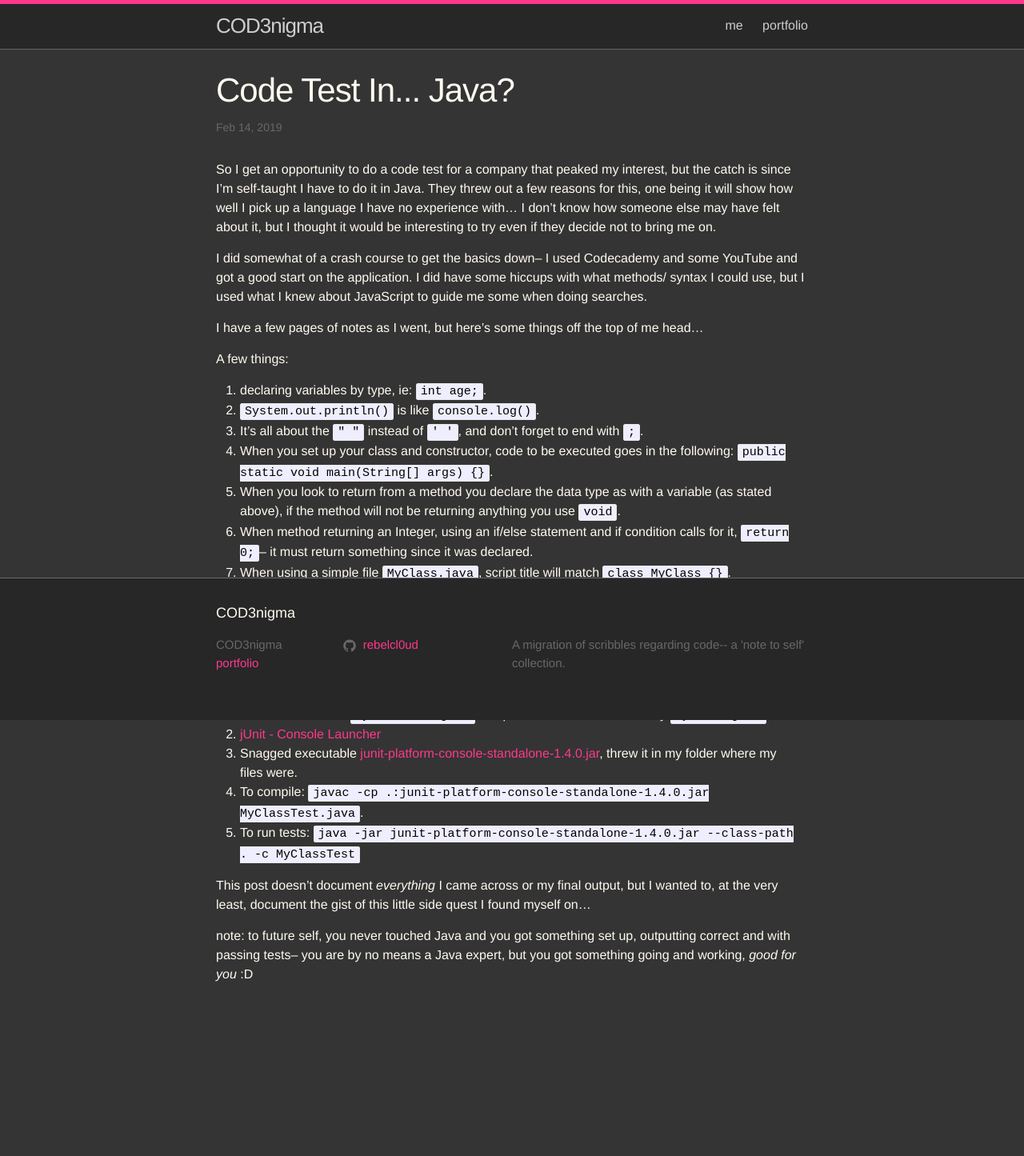
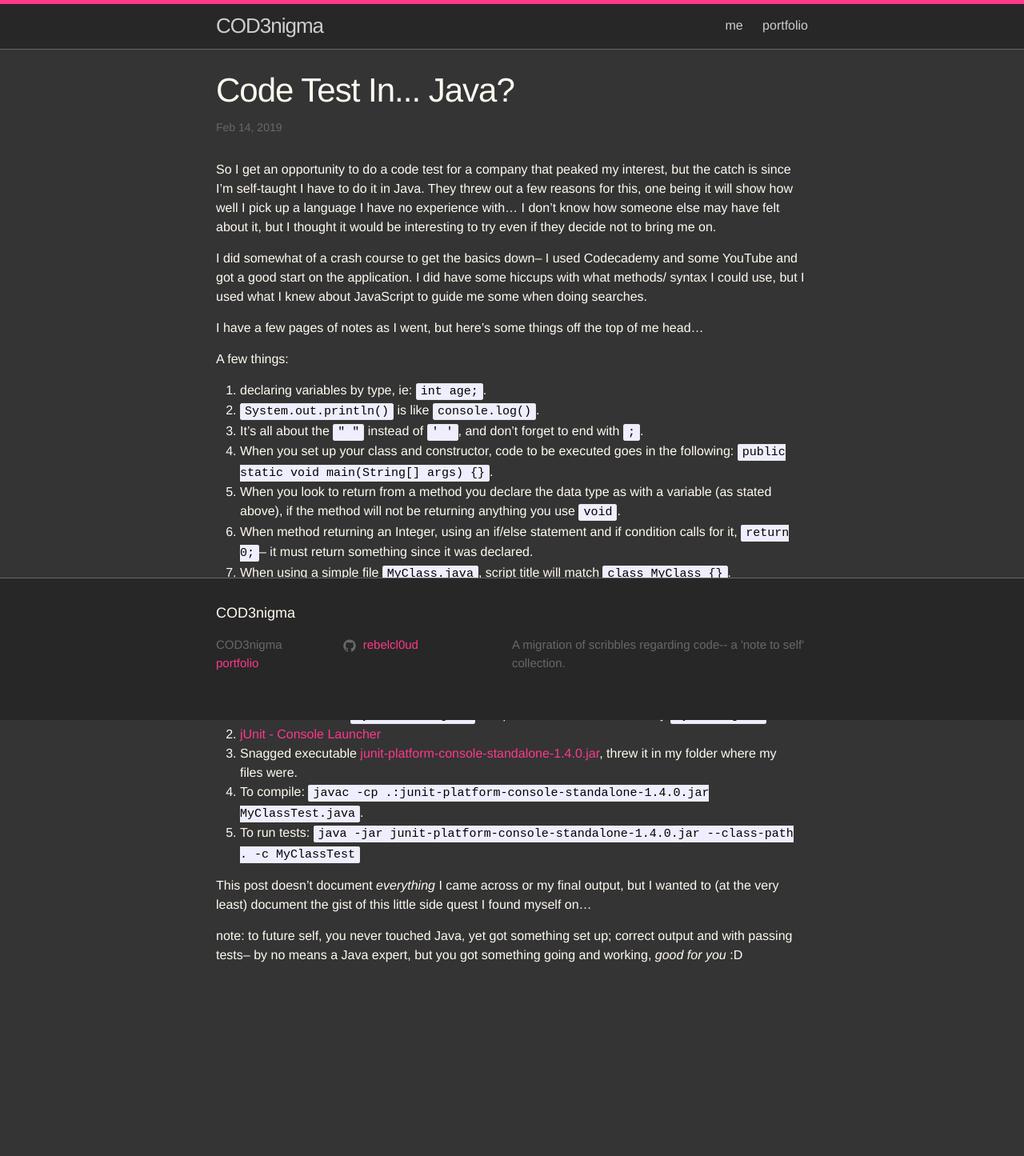
Before and after one commit to rebelcl0ud/blog, a Jekyll site: the page built from _posts/2019-02-14-[62]-code-test-in-java.markdown, in a window 1280 px wide. Shown: the whole page at 80% size. Built offline with Jekyll 4.4.1, drawn with Linux system fonts in a browser that asks for light colours; after the commit the page ends 1421 px from its top, so only the background shows below that.

Commit message:
update: sentence/punctuation

```diff
--- a/_posts/2019-02-14-[62]-code-test-in-java.markdown
+++ b/_posts/2019-02-14-[62]-code-test-in-java.markdown
@@ -29,6 +29,6 @@ I wanted to incorporate testing as well. The testing setup was a bit time consum
   4. To compile: `javac -cp .:junit-platform-console-standalone-1.4.0.jar MyClassTest.java`.
   5. To run tests: `java -jar junit-platform-console-standalone-1.4.0.jar --class-path . -c MyClassTest`
 
-This post doesn't document *everything* I came across or my final output, but I wanted to, at the very least, document the gist of this little side quest I found myself on...
+This post doesn't document *everything* I came across or my final output, but I wanted to (at the very least) document the gist of this little side quest I found myself on...
 
-note: to future self, you never touched Java and you got something set up, outputting correct and with passing tests-- you are by no means a Java expert, but you got something going and working, *good for you* :D
+note: to future self, you never touched Java, yet got something set up; correct output and with passing tests-- by no means a Java expert, but you got something going and working, *good for you* :D
```
